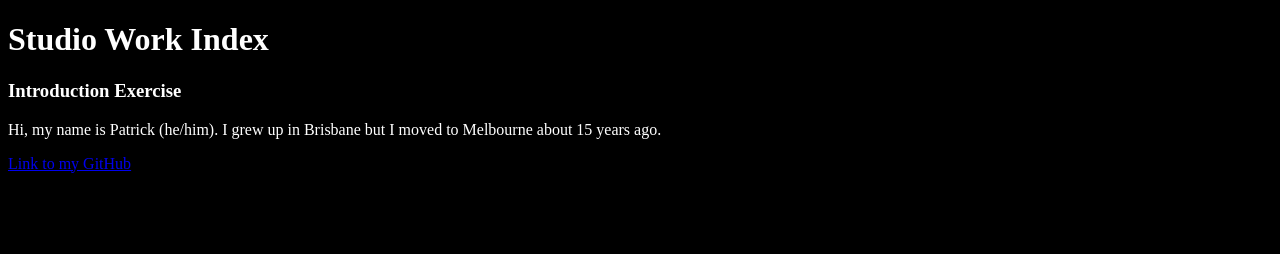
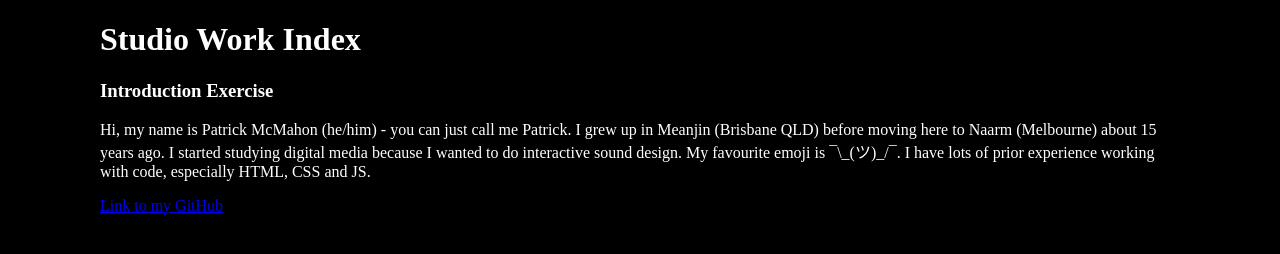
Before and after one commit to rmit-dms-2610/test, a plain HTML site: page index.html in a window 1280 px wide. Drawn offline with Linux system fonts and the light colour scheme.

Commit message:
updated style

```diff
--- a/index.html
+++ b/index.html
@@ -10,6 +10,8 @@
     <link rel="stylesheet" href="reset.css">
     <link rel="stylesheet" href="style.css">
 
+    <link rel="icon" type="image/png" sizes="32x32" href="/assets/favicon-32x32.png">
+
 </head>
 <body>
 
@@ -21,7 +23,12 @@
 
         <h3>Introduction Exercise</h3>
 
-        <p>Hi, my name is Patrick (he/him). I grew up in Brisbane but I moved to Melbourne about 15 years ago.</p>
+        <p>
+            Hi, my name is Patrick McMahon (he/him) - you can just call me Patrick. I grew up in Meanjin
+            (Brisbane QLD) before moving here to Naarm (Melbourne) about 15 years ago. I started studying
+            digital media because I wanted to do interactive sound design. My favourite emoji is ¯\_(ツ)_/¯.
+            I have lots of prior experience working with code, especially HTML, CSS and JS.
+        </p>
 
         <a href="https://github.com/p-mcmahon-rmit" target="_blank">Link to my GitHub</a>
 
--- a/style.css
+++ b/style.css
@@ -2,3 +2,8 @@ body {
     background-color: black;
     color: white;
 }
+
+main {
+    max-width: 1080px;
+    margin: 0 auto;
+}
```
Also changed, not shown: assets/favicon-32x32.png (added).
